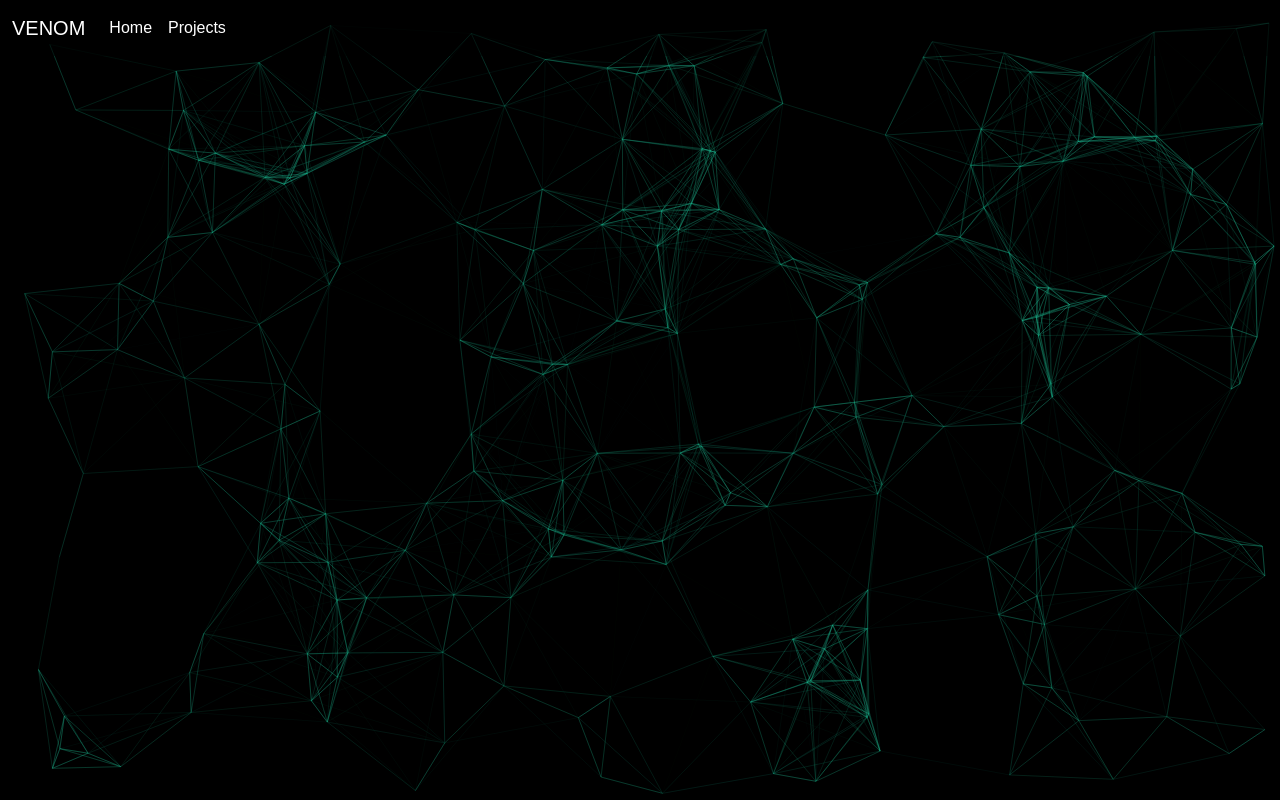
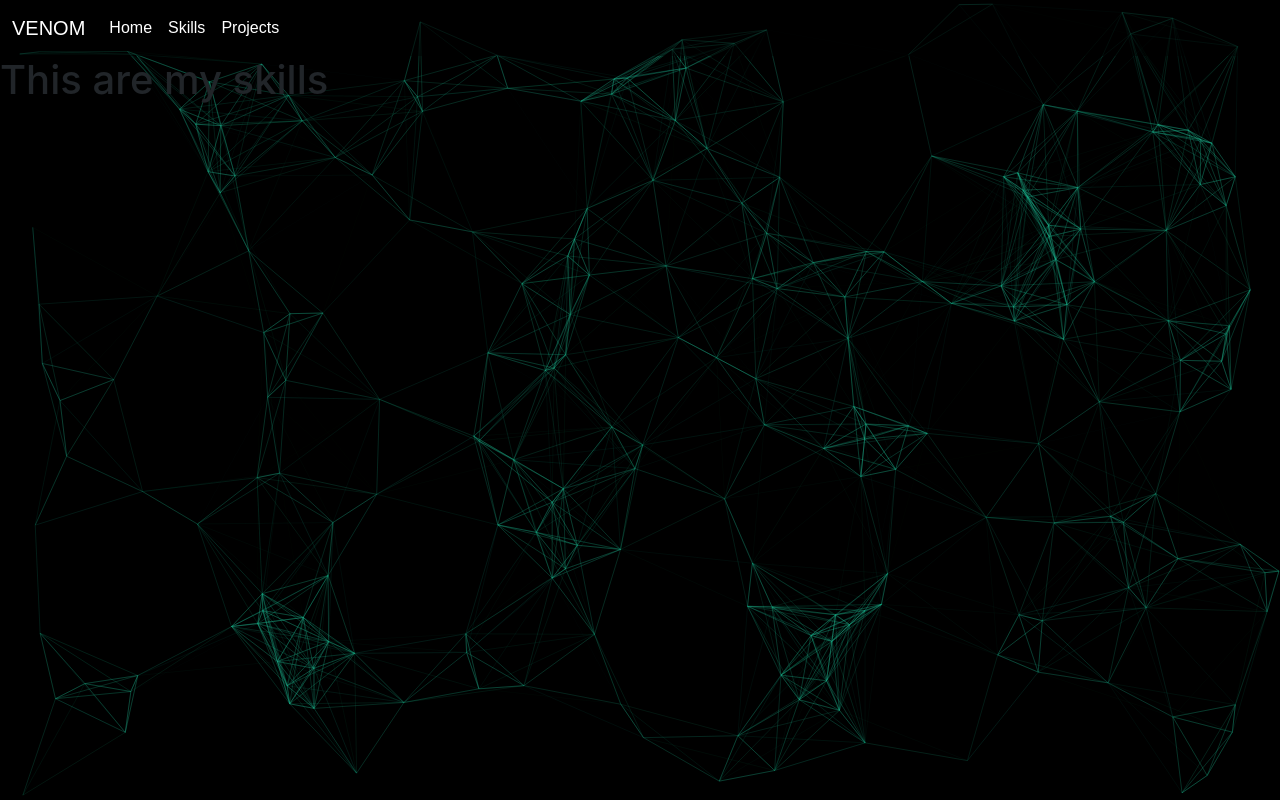
Before and after one commit to KrishnaDolas/venom2024, a React (Create React App) app: page /Skills in a window 1280 px wide. Before the commit this address had no page. Built offline with nearby package versions, Linux system fonts and the light colour scheme.

Commit message:
Skills Update

```diff
--- a/src/App.js
+++ b/src/App.js
@@ -9,6 +9,7 @@ import Coding from './Components/Coding';
 import Preloader from './Components/Preloader';
 import ParticlesComponent from './Components/Particalsbackground';
 import { BrowserRouter as Router, Route, Routes } from 'react-router-dom';
+import Skills from './Components/Skills';
 
 function App() {
   const [loading, setLoading] = useState(true);
@@ -36,6 +37,7 @@ function App() {
               <Route path="/" element={<Home />} />
               <Route path="" element={<Home />} />
 
+              <Route path="/Skills" element={<Skills />} />
               <Route path="/projects" element={<Projects />} />
               <Route path="/wordpress" element={<Wordpress />} />
               <Route path="/coding" element={<Coding />} />
--- a/src/Components/Navbar.js
+++ b/src/Components/Navbar.js
@@ -21,6 +21,9 @@ function Navbar() {
               <Link className="nav-link active" style={{color:'white'}} to="">Home</Link>
             </li>
             <li className="nav-item">
+              <Link className="nav-link active" style={{color:'white'}} to="/Skills">Skills</Link>
+            </li>
+            <li className="nav-item">
               <Link className="nav-link active" style={{color:'white'}} to="/projects">Projects</Link>
             </li>
           </ul>
--- /dev/null
+++ b/src/Components/Skills.js
@@ -0,0 +1,7 @@
+function Skills() {
+    return (
+        <h1>This are my skills</h1>
+     );
+}
+
+export default Skills;
```
